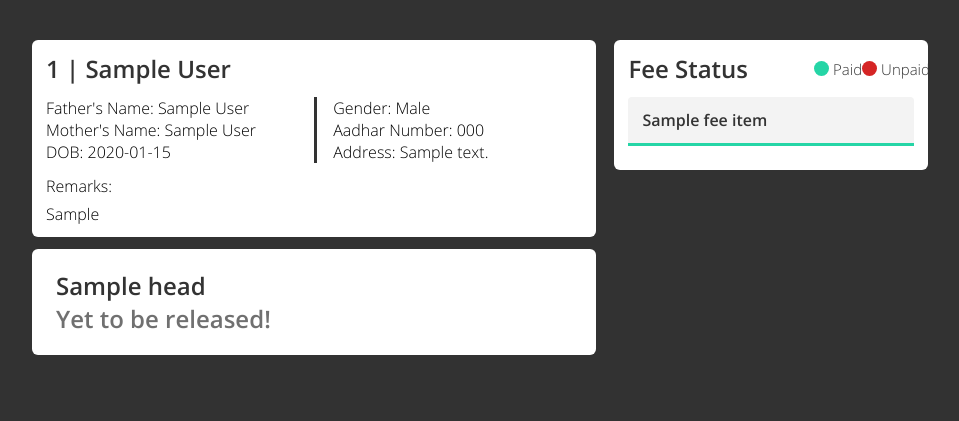
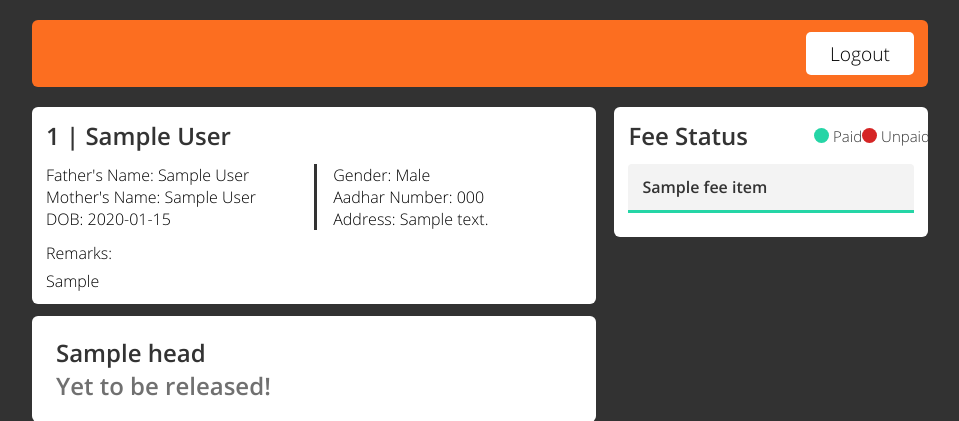
Before and after one commit to elwinjyot/deepreview, a Django app: template templates/Parents/studDetail.html in a window 1280 px wide. Shown: the top 421 px of the page, without its empty margins (160-1119 px from the left). Run offline with Django 3.2, Linux system fonts and the light colour scheme; tables that the repository leaves empty hold one stand-in row (values such as "Sample post"); the template is opened without the code that fills it: values that come from a table or form of the project are taken from there, most other values are stand-ins (such as "Sample title", 1, 10 or a date in 2020); some libraries are stand-ins or nearby versions.

Commit message:
Fixed parent logout issue

```diff
--- a/static/Scripts/App.js
+++ b/static/Scripts/App.js
@@ -86,7 +86,7 @@ $("#login-form").submit(function (event) {
       }, 1000);
     },
     error: () => {
-      $(".loginBtn").html(`<p style="margin-right: 6px;">Oops, Somethings wrong</p><img src="../../static/Images/error-ic.png" style="height: auto; max-width: 28px;" /> `);
+      $(".loginBtn").html(`<p style="margin-right: 6px;">Password or username wrong!</p><img src="../../static/Images/error-ic.png" style="height: auto; max-width: 28px;" /> `);
       setTimeout(() => {
         $(".loginBtn").text(`Login`);
       }, 2000);
--- a/templates/Parents/studDetail.html
+++ b/templates/Parents/studDetail.html
@@ -1,4 +1,10 @@
-{% extends 'base.html' %} {% load static %} {% block main %}
+{% extends 'base.html' %} {% load static %} {% block ul %}
+<ul class="ul-for-staff" style="flex-direction: row !important; justify-content: flex-end">
+  <li>
+    <a href="{% url 'Logout' %}"><button>Logout</button></a>
+  </li>
+</ul>
+{% endblock %} {% block main %}
 
 <section id="student-details-container">
   <div id="student-wrapper">
```
